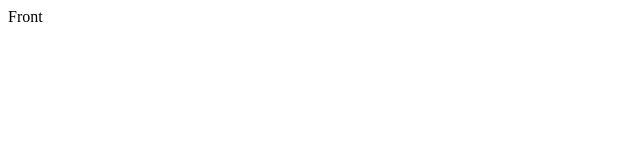
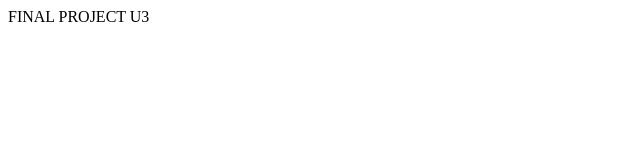
Before and after one commit to mitzimitzidelacruz/finalproject, a React (Vite) app: page / in a window 1280 px wide. Shown: the top 160 px of the page, without its empty margins (0-640 px from the left). Built offline with nearby package versions, Linux system fonts and the light colour scheme.

Commit message:
Feat: Add my first commit

```diff
--- a/src/App.jsx
+++ b/src/App.jsx
@@ -4,7 +4,7 @@ function App() {
 
   return (
     <div className="App">
-      <div>Front</div>
+      <div>FINAL PROJECT U3</div>
     </div>
   )
 }
```
Also changed, not shown: 1 other file (tests, documents, lock files or other folders).
